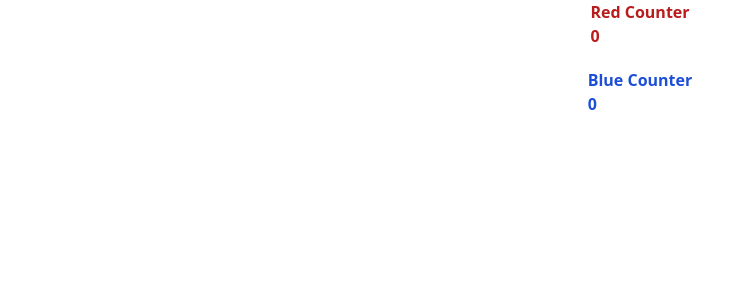
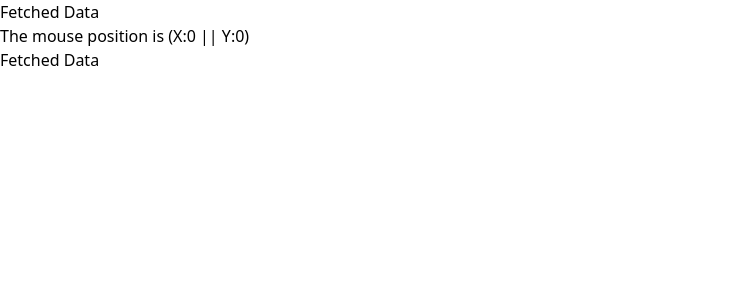
Before and after one commit to Deep-0210/React-Advance-Topics, a React (Create React App) app: page / in a window 1280 px wide. Shown: the top 300 px of the page, without its empty margins (0-755 px from the left). Built offline with nearby package versions, Linux system fonts and the light colour scheme.

Commit message:
props rendering done

```diff
--- a/src/App.tsx
+++ b/src/App.tsx
@@ -2,7 +2,8 @@ import React from 'react';
 import './App.css';
 // import ProductCard from './compound_component/ProductCard/ProductCard';
 // import Company_logo from './Image/Company_logo1.png'
-import Hoc from './HOC/Hoc';
+// import Hoc from './HOC/Hoc';
+import Index from './RenderProps/index';
 
 function App() {
   return (
@@ -17,7 +18,10 @@ function App() {
       </ProductCard> */}
 
       {/* HOC */}
-      <Hoc />
+      {/* <Hoc /> */}
+
+      {/* Render prop methods */}
+      <Index />
     </>
   );
 }
--- /dev/null
+++ b/src/HOC/Counter/GreenCounter.tsx
@@ -0,0 +1,10 @@
+import React from 'react'
+
+export default function GreenCounter({ className, title, Value }: Readonly<{ className: string, title: string, Value: React.ComponentType<any> }>) {
+    return (
+        <div className={`${className} w-max mx-auto`}>
+            {title}
+            <Value />
+        </div>
+    )
+}
--- a/src/HOC/Counter/RedCounter.tsx
+++ b/src/HOC/Counter/RedCounter.tsx
@@ -1,10 +1,21 @@
 import React from 'react'
 
-export default function RedCounter(props:any) {
+interface CounterTypes {
+    title: string
+    value: React.ComponentType<any>
+    className: string
+}
+
+export default function RedCounter(props: Readonly<CounterTypes>) {
     return (
         <div className={`${props.className} w-max mx-auto`}>
             {props.title}
-            <props.value />
+
+            <div className='flex gap-4'>
+                <div>
+                    <props.value />
+                </div>
+            </div>
         </div>
     )
 }
--- a/src/HOC/Hoc.tsx
+++ b/src/HOC/Hoc.tsx
@@ -1,12 +1,13 @@
 import React from 'react'
 import Counter from './Counter/Counter'
 import RedCounter from './Counter/RedCounter'
+import GreenCounter from './Counter/GreenCounter'
 
 const Hoc = () => {
     return (
         <div>
-            <RedCounter title="Red Counter" className={'text-red-700 font-semibold'} value={Counter} />
-            <RedCounter title="Blue Counter" className={'text-blue-700 font-semibold my-5'} value={Counter} />
+            <RedCounter title="Red Counter" className={'text-red-700 font-semibold'} value={Counter}/>
+            <GreenCounter title="Green Counter" className={'text-green-700 font-semibold my-5'} Value={Counter} />
         </div>
     )
 }
--- /dev/null
+++ b/src/RenderProps/BasicPropRender/index.tsx
@@ -0,0 +1,19 @@
+import React, { useEffect, useState } from 'react'
+
+const Index = ({ render }: any) => {
+    const [data, setData] = useState<string>('')
+
+    useEffect(() => {
+        setTimeout(() => {
+            setData("Fetched Data")
+        }, 1000)
+
+    })
+    return (
+        <div>
+            {render(data)}
+        </div>
+    )
+}
+
+export default Index
--- /dev/null
+++ b/src/RenderProps/ChildrenPropRendering/Children.tsx
@@ -0,0 +1,20 @@
+import React, { useState } from 'react'
+
+const Children = ({ children }: any) => {
+
+    const [position, setPosition] = useState({ x: 0, y: 0 });
+
+    const mouseTracker = (e: React.MouseEvent<HTMLDivElement>) => {
+        setPosition({
+            x: e.clientX,
+            y: e.clientY
+        })
+    }
+    return (
+        <div onMouseMove={(e) => mouseTracker(e)}>
+            {children(position)}
+        </div>
+    )
+}
+
+export default Children
--- /dev/null
+++ b/src/RenderProps/ChildrenPropRendering/Parent.tsx
@@ -0,0 +1,20 @@
+import React from 'react'
+import Children from './Children'
+
+const App = () => {
+    return (
+        <div>
+            <Children >
+                {(x: any) => {
+                    return (
+                        <div>
+                            The mouse position is (X:{x?.x} || Y:{x?.y})
+                        </div>
+                    )
+                }}
+            </Children>
+        </div>
+    )
+}
+
+export default App
--- /dev/null
+++ b/src/RenderProps/HOCPropRender/DataFetcher.tsx
@@ -0,0 +1,20 @@
+import React, { useEffect, useState } from 'react'
+import Extra from './Extra'
+
+const DataFetcher = () => {
+  const [data, setData] = useState<string>('')
+
+  useEffect(() => {
+    setTimeout(() => {
+      setData("Fetched Data")
+    }, 5000)
+
+  })
+  return (
+    <div>
+      <Extra data={data} />
+    </div>
+  )
+}
+
+export default DataFetcher
--- /dev/null
+++ b/src/RenderProps/HOCPropRender/DisplayData.tsx
@@ -0,0 +1,9 @@
+const DisplayData = ({ data }: any) => {
+  return (
+    <div>
+      {data || "Loading........................"}
+    </div>
+  )
+}
+
+export default DisplayData
--- /dev/null
+++ b/src/RenderProps/HOCPropRender/Extra.tsx
@@ -0,0 +1,11 @@
+import DisplayData from './DisplayData'
+
+const Extra = ({ data }: any) => {
+    return (
+        <div>
+            <DisplayData data={data} />
+        </div>
+    )
+}
+
+export default Extra
--- /dev/null
+++ b/src/RenderProps/HOCPropRender/Main.tsx
@@ -0,0 +1,11 @@
+import DataFetcher from './DataFetcher'
+
+const Main = () => {
+    return (
+        <div>
+            <DataFetcher />
+        </div>
+    )
+}
+
+export default Main
--- /dev/null
+++ b/src/RenderProps/index.tsx
@@ -0,0 +1,21 @@
+import React from 'react'
+import App from './BasicPropRender/index'
+import Parent from './ChildrenPropRendering/Parent'
+import Main from './HOCPropRender/Main'
+
+const Index = () => {
+    return (
+        <div>
+            {/* Basic Render props method */}
+            <App render={(data: any) => <div>{data || 'Loading....'}</div>} />
+
+            {/* Using function as children prop rendering */}
+            <Parent />
+
+            {/* Using HOC as a props */}
+            <Main />
+        </div>
+    )
+}
+
+export default Index
```
